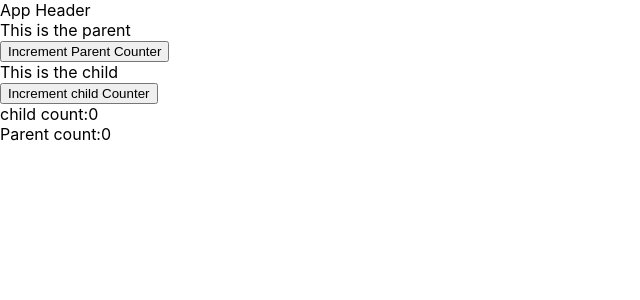
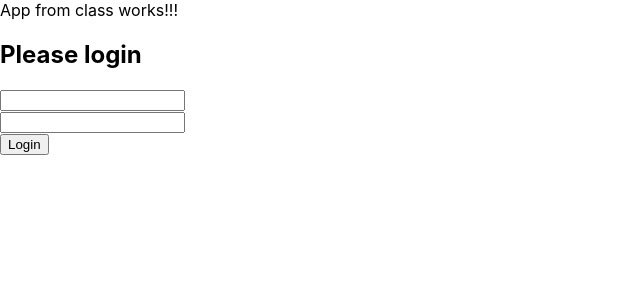
Before and after one commit to CloudBop/simple-testing-react-ts, a React (Create React App) app: page / in a window 1280 px wide. Shown: the top 300 px of the page, without its empty margins (0-640 px from the left). Built offline with nearby package versions, Linux system fonts and the light colour scheme.

Commit message:
basic login ui

```diff
--- a/src/components/App.tsx
+++ b/src/components/App.tsx
@@ -1,12 +1,21 @@
 import React from "react";
-import { DemoApp } from "./DemoCounters/DemoApp";
-function App() {
-  return (
-    <div className="App">
-      <header className="App-header">App Header</header>
-      <DemoApp />
-    </div>
-  );
+import { User } from "../model/Model";
+import { AuthService } from "../services/AuthService";
+import { Login } from "./Login";
+
+interface AppState {
+  user: User | undefined;
 }
 
-export default App;
+export class App extends React.Component<{}, AppState> {
+  private authService: AuthService = new AuthService();
+
+  render() {
+    return (
+      <div>
+        App from class works!!!
+        <Login authService={this.authService} />
+      </div>
+    );
+  }
+}
--- /dev/null
+++ b/src/components/Login.tsx
@@ -0,0 +1,37 @@
+import React from "react";
+import { AuthService } from "../services/AuthService";
+
+interface LoginProps {
+  authService: AuthService;
+}
+interface LoginState {
+  userName: string;
+  password: string;
+  loginAttenpted: boolean;
+  loginSuccesfull: boolean;
+}
+
+export class Login extends React.Component<LoginProps, LoginState> {
+  // initial state
+  state: LoginState = {
+    userName: "",
+    password: "",
+    loginAttenpted: false,
+    loginSuccesfull: false,
+  };
+
+  render() {
+    return (
+      <div>
+        <h2>Please login</h2>
+        <form>
+          <input value={this.state.userName} />
+          <br />
+          <input value={this.state.password} type="password" />
+          <br />
+          <input type="submit" value="Login" />
+        </form>
+      </div>
+    );
+  }
+}
--- a/src/index.tsx
+++ b/src/index.tsx
@@ -1,6 +1,6 @@
 import ReactDOM from "react-dom";
 import "./index.css";
-import App from "./components/App";
+import { App } from "./components/App";
 
 //
 // import React from "react";
--- /dev/null
+++ b/src/model/Model.ts
@@ -0,0 +1,4 @@
+export interface User {
+  userName: string;
+  email: string;
+}
--- /dev/null
+++ b/src/services/AuthService.ts
@@ -0,0 +1,18 @@
+import { User } from "../model/Model";
+
+export class AuthService {
+  public async login(
+    userName: string,
+    password: string
+    // dummy data
+  ): Promise<User | undefined> {
+    if (userName === "user" && password === "1234") {
+      return {
+        userName: userName,
+        email: "some@email.com",
+      };
+    } else {
+      return undefined;
+    }
+  }
+}
```
Also changed, not shown: src/services/index.js (deleted), 1 other file (tests, documents, lock files or other folders).
